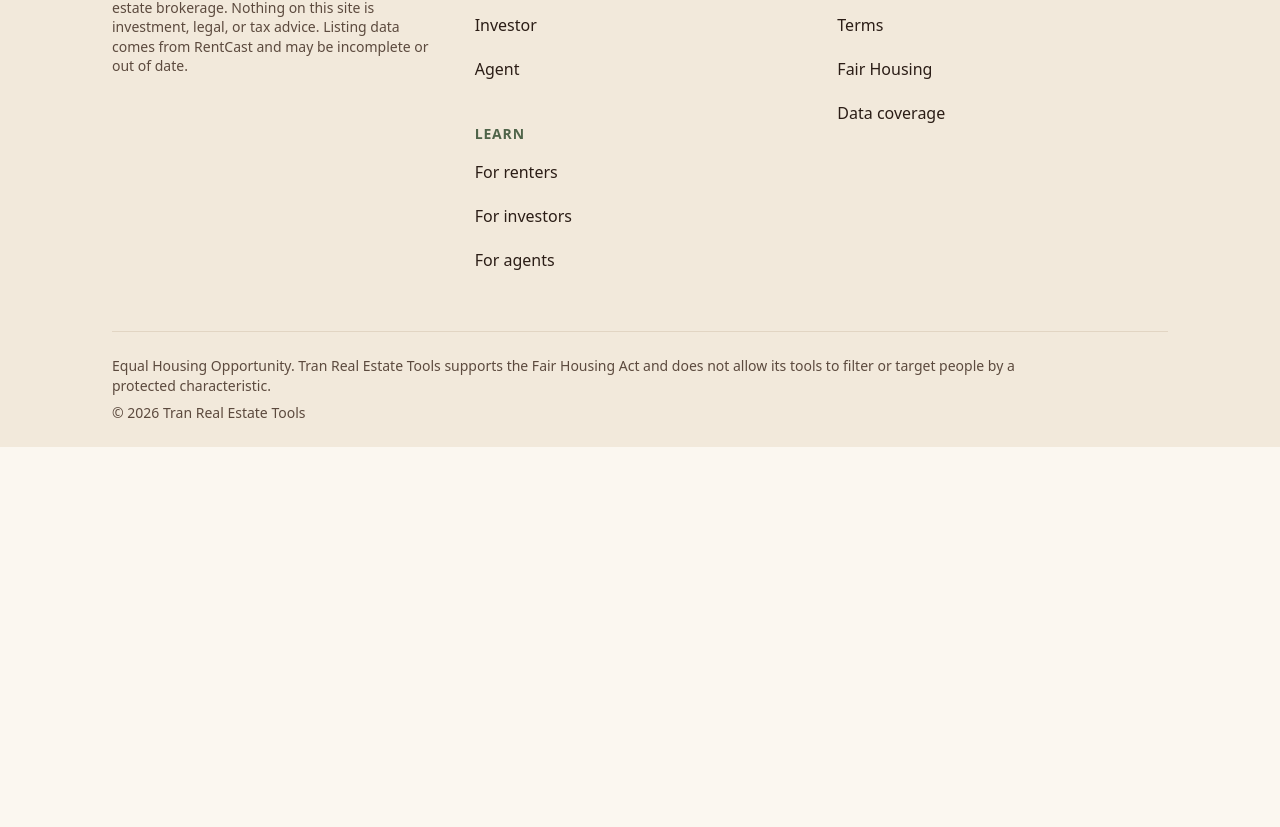
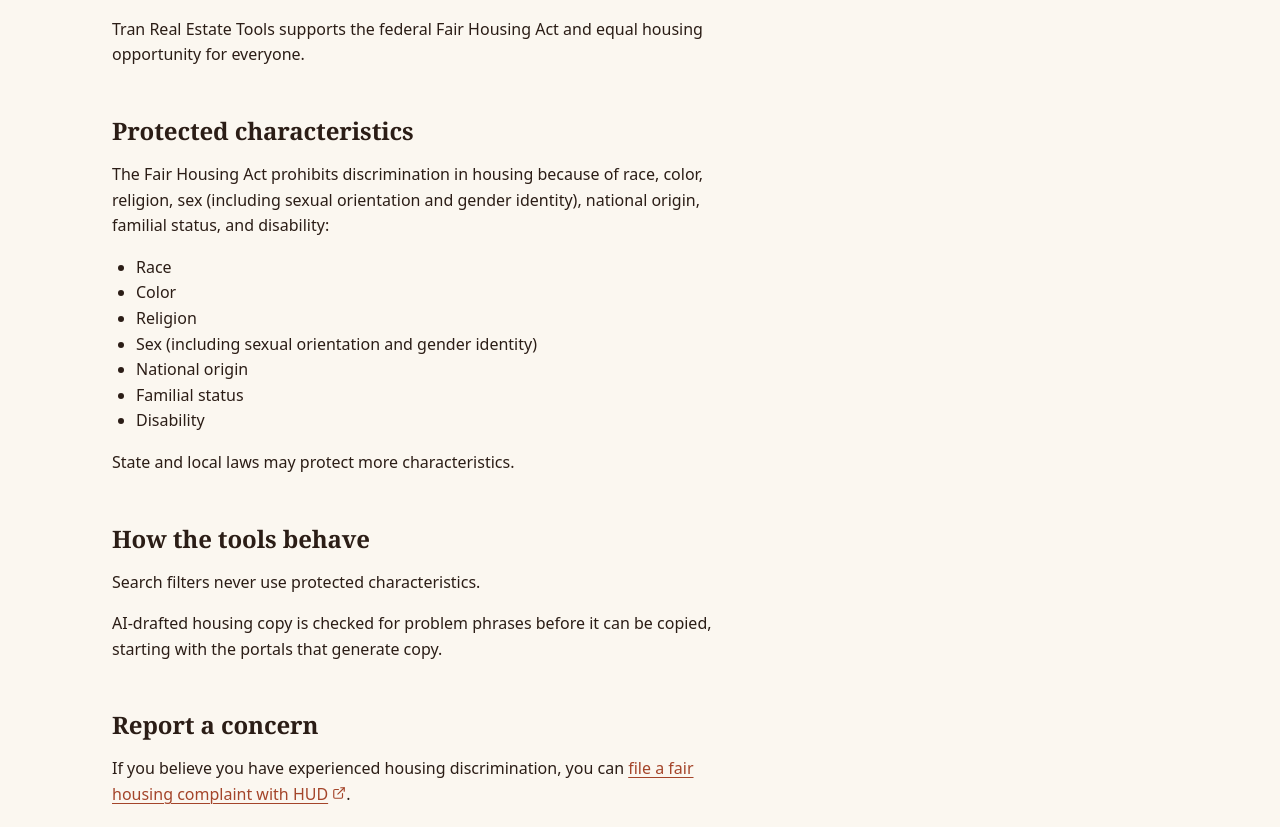
Before and after one commit to wolfwdavid/tran_real_estate, a SvelteKit app in the folder apps/web/: page /legal/fair-housing in a window 1280 px wide. Shown: the part 353-1180 px from the top of the page. Before the commit the page ends 800 px from the top, so only its background shows below. Built offline with nearby package versions, Linux system fonts and the light colour scheme.

Commit message:
feat(02-08): fair housing statement and data coverage explainer
- Fair Housing: commitment, seven federal protected characteristics, tool behavior, HUD complaint link
- Data coverage: RentCast source, exclusions (MLS/IDX, photos, CoStar/LoopNet), gaps, estimates, synthetic sample data

```diff
--- a/apps/web/src/routes/(marketing)/legal/data-coverage/+page.svelte
+++ b/apps/web/src/routes/(marketing)/legal/data-coverage/+page.svelte
@@ -1,13 +1,42 @@
 <script lang="ts">
+	import LegalPage from '$lib/components/legal/LegalPage.svelte';
+	import ExternalLink from '$lib/components/legal/ExternalLink.svelte';
+
 	const description =
 		'Where Tran Real Estate Tools gets listing data, what is not included, and the limits of automated estimates.';
+
+	// Verbatim UI-SPEC wording; kept on one line so it stays searchable.
+	const estimatesNote =
+		'Rent and value figures are automated estimates. They are not professional valuations of a property and can be wrong.';
 </script>
 
-<svelte:head>
-	<title>Data coverage: Tran Real Estate Tools</title>
-	<meta name="description" content={description} />
-</svelte:head>
+<LegalPage
+	title="Where our data comes from"
+	docTitle="Data coverage: Tran Real Estate Tools"
+	{description}
+>
+	<h2>Where listings come from</h2>
+	<p>
+		Listings, rent and value estimates, and market figures come from the <ExternalLink
+			href="https://www.rentcast.io/api">RentCast API</ExternalLink
+		>, using your own RentCast key. Tran is not affiliated with RentCast.
+	</p>
 
-<div class="mx-auto max-w-page px-6 py-12 md:px-8">
-	<h1 class="font-display text-display font-semibold">Where our data comes from</h1>
-</div>
+	<h2>What's not included</h2>
+	<ul>
+		<li>No MLS or IDX feeds</li>
+		<li>No listing photos</li>
+		<li>No CoStar or LoopNet data</li>
+	</ul>
+
+	<h2>Coverage gaps</h2>
+	<p>
+		Some areas and property types have few or no listings, and listing details can lag the market.
+	</p>
+
+	<h2>Estimates</h2>
+	<p>{estimatesNote}</p>
+
+	<h2>Sample data</h2>
+	<p>Sample data is synthetic: the addresses and people are fictional.</p>
+</LegalPage>
--- a/apps/web/src/routes/(marketing)/legal/fair-housing/+page.svelte
+++ b/apps/web/src/routes/(marketing)/legal/fair-housing/+page.svelte
@@ -1,13 +1,57 @@
 <script lang="ts">
+	import LegalPage from '$lib/components/legal/LegalPage.svelte';
+	import ExternalLink from '$lib/components/legal/ExternalLink.svelte';
+
 	const description =
 		'Tran Real Estate Tools supports the Fair Housing Act. How the tools avoid protected characteristics, and how to report a concern.';
+
+	const characteristics = [
+		'Race',
+		'Color',
+		'Religion',
+		'Sex (including sexual orientation and gender identity)',
+		'National origin',
+		'Familial status',
+		'Disability'
+	];
 </script>
 
-<svelte:head>
-	<title>Fair Housing statement: Tran Real Estate Tools</title>
-	<meta name="description" content={description} />
-</svelte:head>
+<LegalPage
+	title="Fair Housing statement"
+	docTitle="Fair Housing statement: Tran Real Estate Tools"
+	{description}
+>
+	<h2>Our commitment</h2>
+	<p>
+		Tran Real Estate Tools supports the federal Fair Housing Act and equal housing opportunity for
+		everyone.
+	</p>
 
-<div class="mx-auto max-w-page px-6 py-12 md:px-8">
-	<h1 class="font-display text-display font-semibold">Fair Housing statement</h1>
-</div>
+	<h2>Protected characteristics</h2>
+	<p>
+		The Fair Housing Act prohibits discrimination in housing because of race, color, religion, sex
+		(including sexual orientation and gender identity), national origin, familial status, and
+		disability:
+	</p>
+	<ul>
+		{#each characteristics as characteristic (characteristic)}
+			<li>{characteristic}</li>
+		{/each}
+	</ul>
+	<p>State and local laws may protect more characteristics.</p>
+
+	<h2>How the tools behave</h2>
+	<p>Search filters never use protected characteristics.</p>
+	<p>
+		AI-drafted housing copy is checked for problem phrases before it can be copied, starting with
+		the portals that generate copy.
+	</p>
+
+	<h2>Report a concern</h2>
+	<p>
+		If you believe you have experienced housing discrimination, you can <ExternalLink
+			href="https://www.hud.gov/program_offices/fair_housing_equal_opp/online-complaint"
+			>file a fair housing complaint with HUD</ExternalLink
+		>.
+	</p>
+</LegalPage>
```
